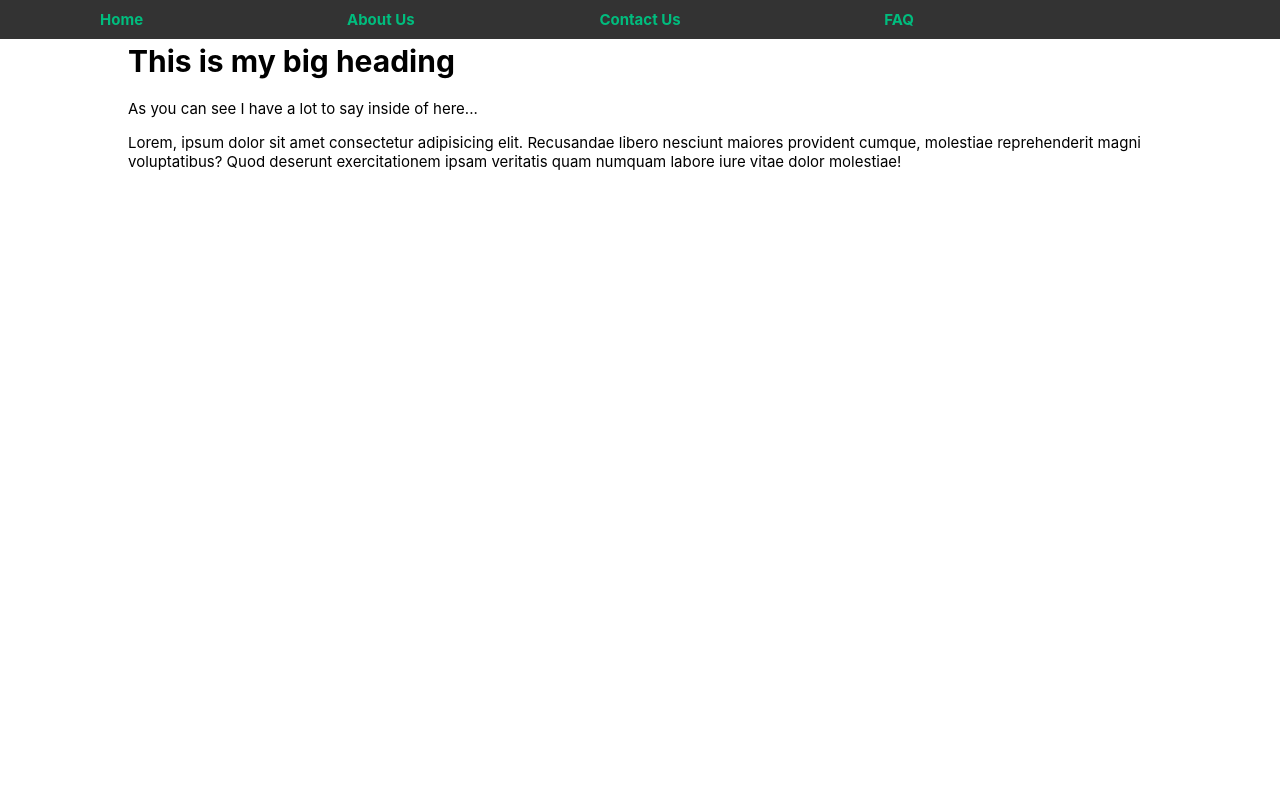
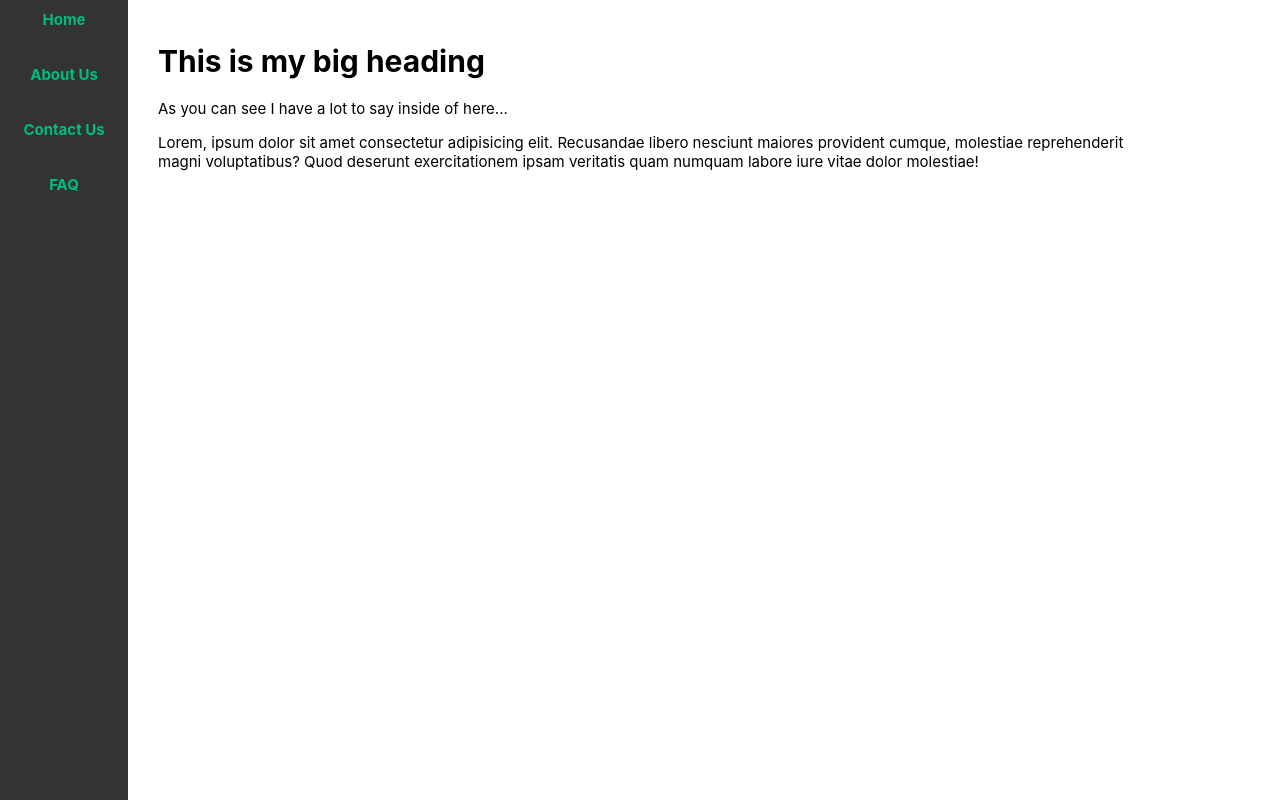
Before and after one commit to WukoSiric/vue-maze-visualizer, a Vue app: page / in a window 1280 px wide. Built offline with nearby package versions, Linux system fonts and the light colour scheme.

Commit message:
Converted navbar into sidebar

```diff
--- a/src/App.vue
+++ b/src/App.vue
@@ -22,4 +22,10 @@ import Navbar from './components/Navbar.vue'
     margin: 1% 10%;
   }
 
+  @media (min-width: 1024px) {
+    main {
+      padding-left: 30px;
+    }
+  }
+
 </style>
--- a/src/components/Navbar.vue
+++ b/src/components/Navbar.vue
@@ -38,6 +38,7 @@
 </template>
 
 <style scoped>
+/* Mobile design */
 a, .green {
     text-decoration: none;
     font-weight: bold;
@@ -46,7 +47,6 @@ a, .green {
     padding: 10px;
 }
 
-/* Mobile design */
 .navbar {
     display: grid;
     gap: 1rem;
@@ -62,7 +62,14 @@ a, .green {
 /* Desktop design - apply when the screen width is 1024px or larger */
 @media (min-width: 1024px) {
     .navbar {
-        grid-template-columns: repeat(auto-fill, minmax(240px, 1fr)); /* Multiple columns on desktop */
+        position: fixed;
+        left: 0;
+        width: 10%;
+        height: 100%;
+
+        grid-template-rows: none;
+        gap: none;
+        align-content: start;
     }
 }
 </style>
```
